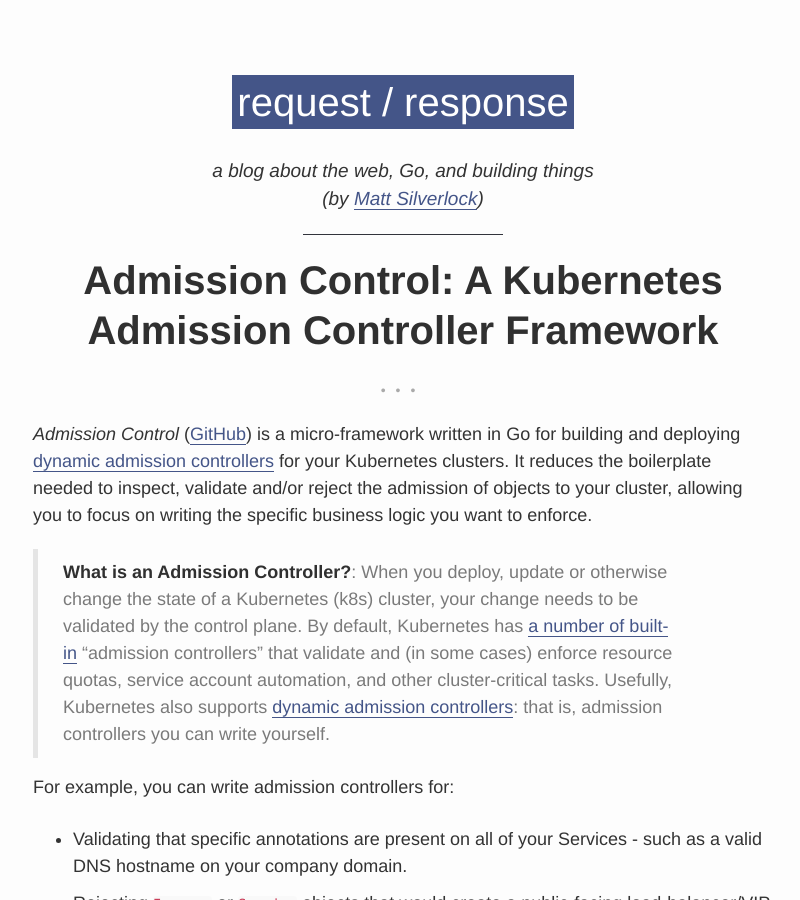
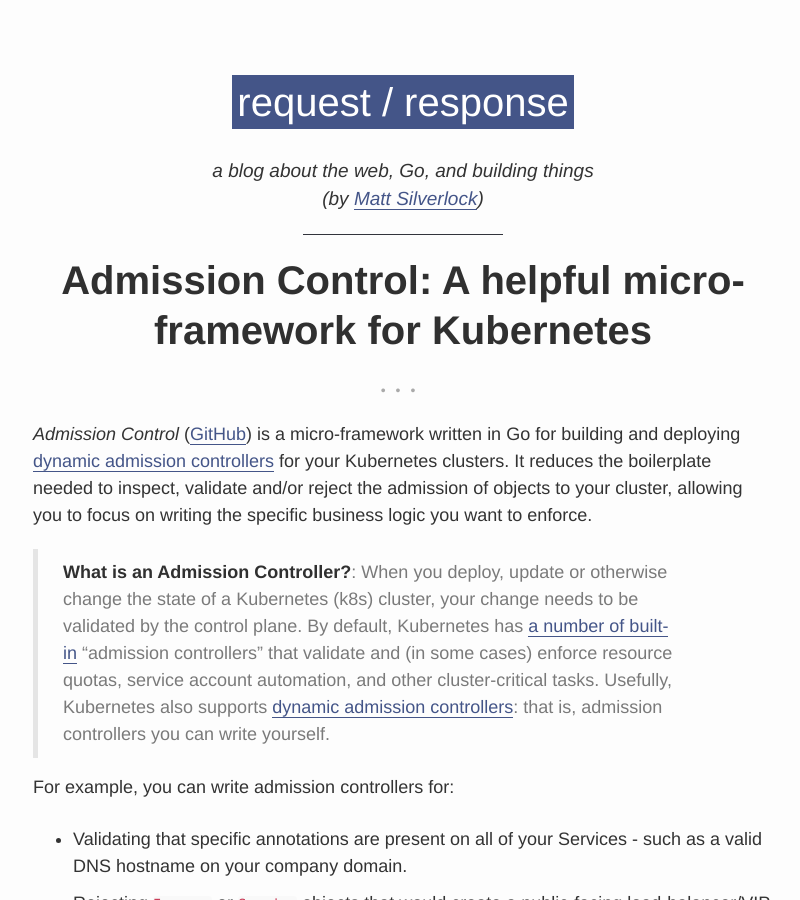
Before and after one commit to elithrar/elithrar.github.io, a Jekyll site: the page built from _posts/2020-03-14-kubernetes-admission-control.md, in a window 1280 px wide and 900 px high. Shown: the whole window, without its empty margins (237-1037 px from the left). Built offline with Jekyll 4.4.1, drawn with Linux system fonts in a browser that asks for light colours.

Commit message:
post: updated title

```diff
--- a/_posts/2020-03-14-kubernetes-admission-control.md
+++ b/_posts/2020-03-14-kubernetes-admission-control.md
@@ -1,6 +1,6 @@
 ---
 layout: post
-title: "Admission Control: A Kubernetes Admission Controller Framework"
+title: "Admission Control: A helpful micro-framework for Kubernetes"
 categories: opensource, kubernetes, k8s, golang
 ---
 
```
